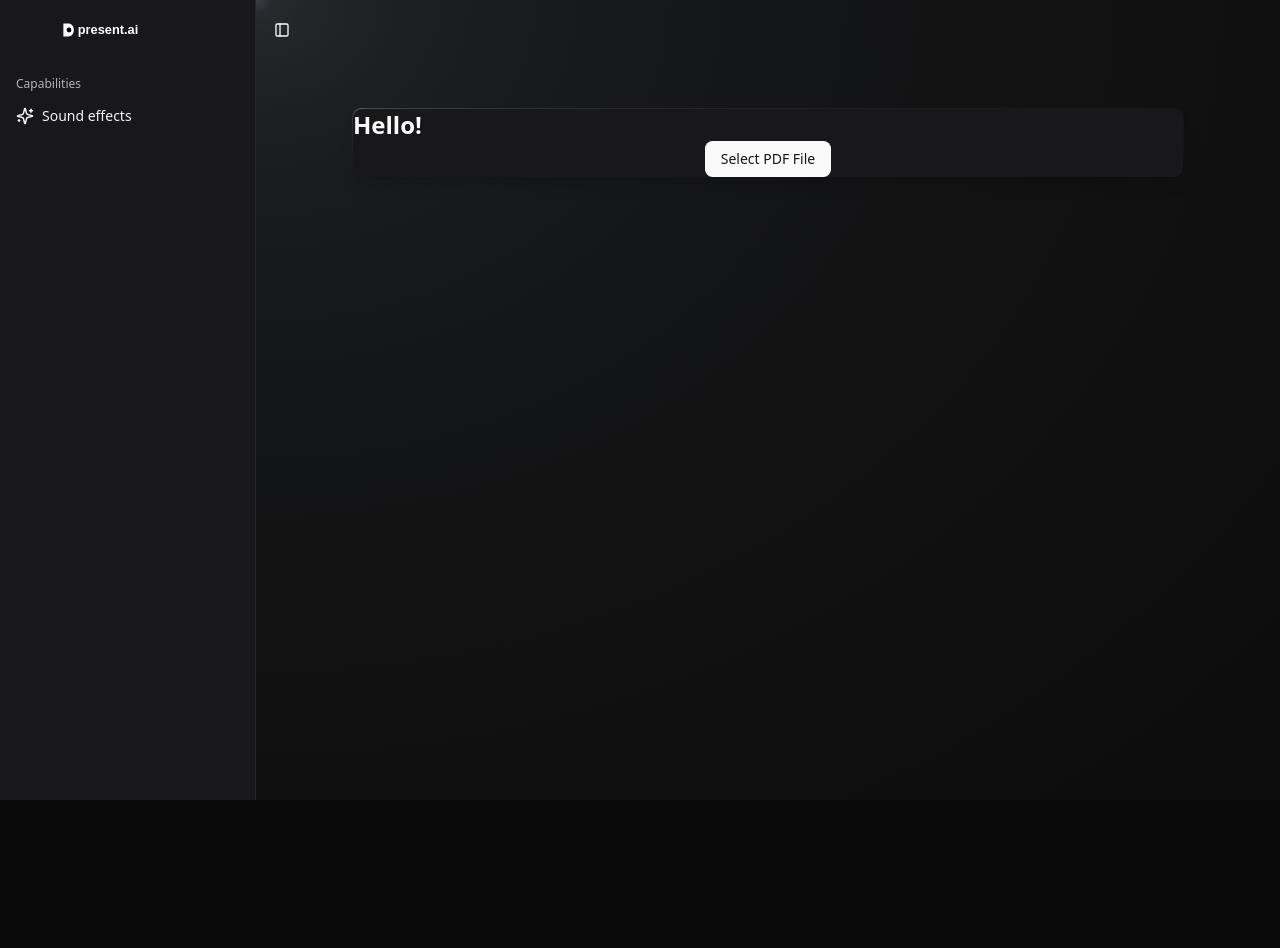
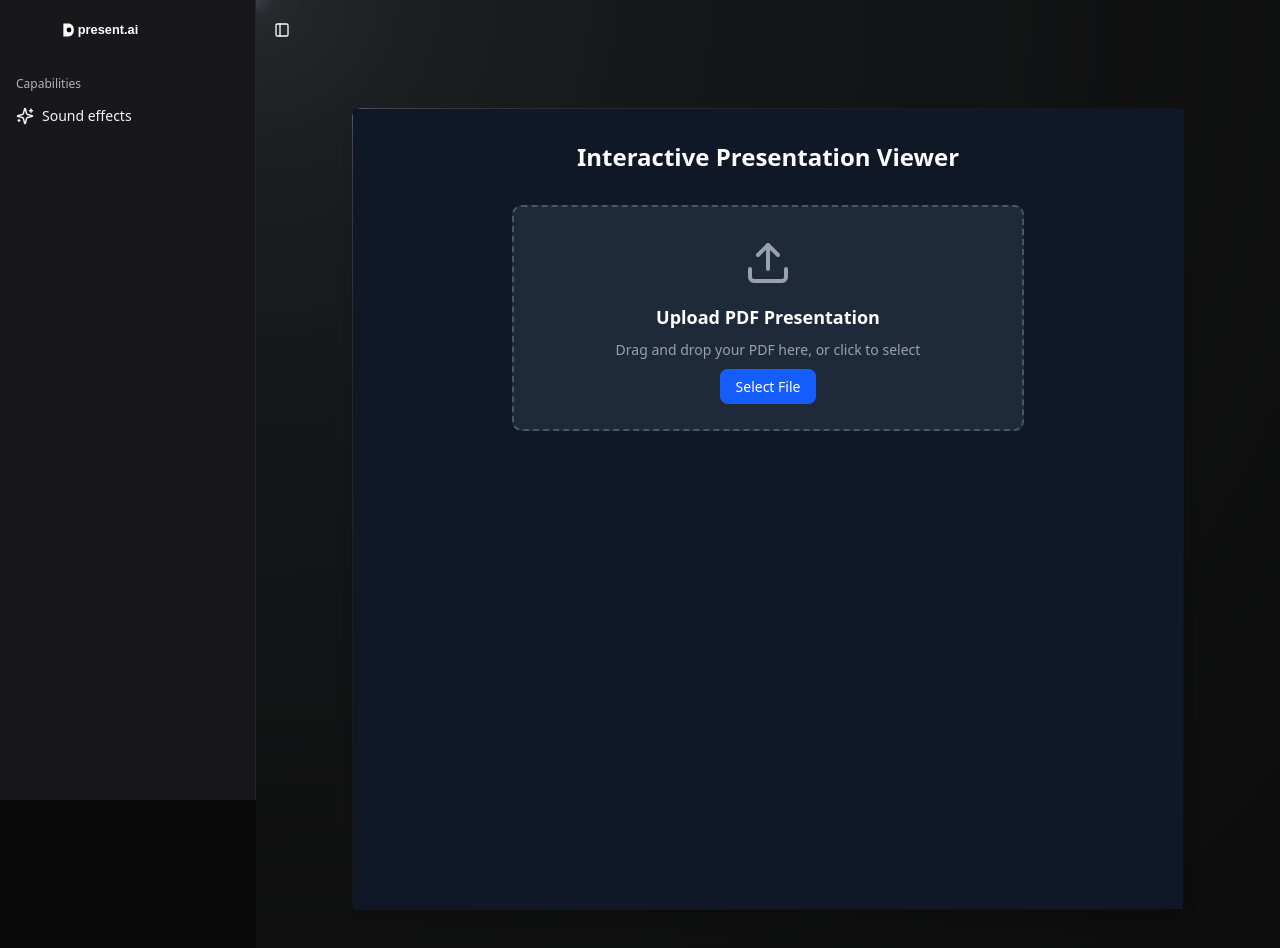
Before and after one commit to liezl200/frontend-present-ai, a Next.js app: page / in a window 1280 px wide. Shown: the top 948 px of the page. Before the commit the page ends 800 px from the top, so only its background shows below. Built offline with nearby package versions, Linux system fonts and the light colour scheme; no server answers.

Commit message:
convert pdf to slideshow w buttons

```diff
--- a/app/page.tsx
+++ b/app/page.tsx
@@ -1,58 +1,73 @@
 'use client';
 
-import { formatDistanceToNow } from 'date-fns';
-import Image from 'next/image';
-import { useState } from 'react';
-
-import { AudioPlayer } from '@/components/audio-player';
-import { InputSoundEffect } from '@/components/input-sound-effect';
-import { InputPdfFile } from '@/components/input-pdf-file';
-
-import { Card, CardContent } from '@/components/ui/card';
-import { ScrollArea } from '@/components/ui/scroll-area';
-import { Separator } from '@/components/ui/separator';
-import { Switch } from '@/components/ui/switch';
-import { cn } from '@/lib/utils';
-import type { GeneratedSoundEffect } from '@/types';
+import { useState, useCallback } from 'react';
+import { FileUpload } from '@/components/file-upload';
+import { VideoControls } from '@/components/video-controls';
 
 export default function Page() {
-  const [soundEffects, setSoundEffects] = useState<GeneratedSoundEffect[]>([]);
-  const [selectedEffect, setSelectedEffect] = useState<GeneratedSoundEffect | null>(null);
-  const [autoplay, setAutoplay] = useState(true);
+  const [file, setFile] = useState<File | null>(null);
+  const [isPlaying, setIsPlaying] = useState(false);
+  const [currentSlide, setCurrentSlide] = useState(1);
+  const [handRaised, setHandRaised] = useState(false);
 
-  const handlePendingSoundEffect = (prompt: string) => {
-    const pendingEffect: GeneratedSoundEffect = {
-      id: crypto.randomUUID(),
-      prompt,
-      audioBase64: '',
-      createdAt: new Date(),
-      status: 'loading',
-    };
-    setSoundEffects((prev) => [pendingEffect, ...prev]);
-    setSelectedEffect(pendingEffect);
-    return pendingEffect.id;
-  };
+  // Placeholder for total slides - this would come from backend processing
+  const totalSlides = 10;
 
-  const updatePendingEffect = (id: string, effect: GeneratedSoundEffect) => {
-    setSoundEffects((prev) =>
-      prev.map((item) => (item.id === id ? { ...effect, status: 'complete' as const } : item))
-    );
-    setSelectedEffect((current) =>
-      current?.id === id ? { ...effect, status: 'complete' as const } : current
-    );
-  };
+  const handleFileSelect = useCallback((selectedFile: File) => {
+    setFile(selectedFile);
+    // Here you would typically upload the file to your backend
+    console.log('Selected PDF file:', selectedFile.name);
+  }, []);
+
+  const handlePlayPause = useCallback(() => {
+    setIsPlaying(prev => !prev);
+  }, []);
+
+  const handleRewind = useCallback(() => {
+    setCurrentSlide(1);
+    setIsPlaying(false);
+  }, []);
+
+  const handleRaiseHand = useCallback(() => {
+    setHandRaised(prev => !prev);
+    // Here you would typically notify the backend about the hand raise
+  }, []);
 
   return (
-    <div>
-      <div className="container mx-auto">
-        <h1 className="text-2xl font-bold">Hello!</h1>
-        <div className="flex flex-1 flex-col justify-center">
-          <div className="mx-auto max-w-4xl">
-            <InputPdfFile onFileSelected={(file) => console.log('Selected PDF file:', file)} />
+    <div className="min-h-screen bg-gray-900">
+      <div className="container mx-auto px-4 py-8">
+        <h1 className="text-2xl font-bold text-center mb-8 text-white">Interactive Presentation Viewer</h1>
+
+        {!file ? (
+          <div className="max-w-lg mx-auto">
+            <FileUpload onFileSelect={handleFileSelect} />
           </div>
-        </div>
+        ) : (
+          <div className="max-w-4xl mx-auto">
+            <div className="bg-gray-800 rounded-lg shadow-xl p-4 mb-4 aspect-video border border-gray-700">
+              {/* This would be replaced with actual presentation viewer */}
+              <div className="h-full flex items-center justify-center bg-gray-800">
+                <p className="text-gray-300">
+                  Presentation Viewer - Slide {currentSlide}
+                  {handRaised && (
+                    <span className="ml-2 text-blue-400">(Hand Raised)</span>
+                  )}
+                </p>
+              </div>
+            </div>
+
+            <VideoControls
+              isPlaying={isPlaying}
+              onPlayPause={handlePlayPause}
+              onRewind={handleRewind}
+              onRaiseHand={handleRaiseHand}
+              currentSlide={currentSlide}
+              totalSlides={totalSlides}
+              handRaised={handRaised}
+            />
+          </div>
+        )}
       </div>
-
     </div>
   );
 }
--- /dev/null
+++ b/components/file-upload.tsx
@@ -0,0 +1,48 @@
+import React, { useCallback } from 'react';
+import { Upload } from 'lucide-react';
+
+interface FileUploadProps {
+  onFileSelect: (file: File) => void;
+}
+
+export function FileUpload({ onFileSelect }: FileUploadProps) {
+  const handleDrop = useCallback((e: React.DragEvent) => {
+    e.preventDefault();
+    const file = e.dataTransfer.files[0];
+    if (file && file.type === 'application/pdf') {
+      onFileSelect(file);
+    }
+  }, [onFileSelect]);
+
+  const handleFileInput = useCallback((e: React.ChangeEvent<HTMLInputElement>) => {
+    const file = e.target.files?.[0];
+    if (file && file.type === 'application/pdf') {
+      onFileSelect(file);
+    }
+  }, [onFileSelect]);
+
+  return (
+    <div
+      className="border-2 border-dashed border-gray-600 rounded-lg p-8 text-center hover:border-blue-400 transition-colors bg-gray-800"
+      onDragOver={(e) => e.preventDefault()}
+      onDrop={handleDrop}
+    >
+      <Upload className="w-12 h-12 mx-auto mb-4 text-gray-400" />
+      <h3 className="text-lg font-semibold mb-2 text-white">Upload PDF Presentation</h3>
+      <p className="text-gray-400 mb-4">Drag and drop your PDF here, or click to select</p>
+      <input
+        type="file"
+        accept=".pdf"
+        onChange={handleFileInput}
+        className="hidden"
+        id="file-upload"
+      />
+      <label
+        htmlFor="file-upload"
+        className="bg-blue-600 text-white px-4 py-2 rounded-md cursor-pointer hover:bg-blue-700 transition-colors"
+      >
+        Select File
+      </label>
+    </div>
+  );
+}
--- /dev/null
+++ b/components/video-controls.tsx
@@ -0,0 +1,60 @@
+import React from 'react';
+import { Play, Pause, RotateCcw, Hand } from 'lucide-react';
+
+interface VideoControlsProps {
+  isPlaying: boolean;
+  onPlayPause: () => void;
+  onRewind: () => void;
+  onRaiseHand: () => void;
+  currentSlide: number;
+  totalSlides: number;
+  handRaised: boolean;
+}
+
+export function VideoControls({
+  isPlaying,
+  onPlayPause,
+  onRewind,
+  onRaiseHand,
+  currentSlide,
+  totalSlides,
+  handRaised,
+}: VideoControlsProps) {
+  return (
+    <div className="bg-gray-800 shadow-xl rounded-lg p-4 border border-gray-700">
+      <div className="flex items-center justify-between mb-4">
+        <div className="flex space-x-4">
+          <button
+            onClick={onPlayPause}
+            className="p-2 rounded-full hover:bg-gray-700 transition-colors text-gray-300 hover:text-white"
+          >
+            {isPlaying ? <Pause className="w-6 h-6" /> : <Play className="w-6 h-6" />}
+          </button>
+          <button
+            onClick={onRewind}
+            className="p-2 rounded-full hover:bg-gray-700 transition-colors text-gray-300 hover:text-white"
+          >
+            <RotateCcw className="w-6 h-6" />
+          </button>
+          <button
+            onClick={onRaiseHand}
+            className={`p-2 rounded-full transition-colors ${
+              handRaised ? 'bg-blue-900 text-blue-400' : 'text-gray-300 hover:bg-gray-700 hover:text-white'
+            }`}
+          >
+            <Hand className="w-6 h-6" />
+          </button>
+        </div>
+        <div className="text-gray-300">
+          Slide {currentSlide} of {totalSlides}
+        </div>
+      </div>
+      <div className="w-full bg-gray-700 rounded-full h-1">
+        <div
+          className="bg-blue-500 h-1 rounded-full transition-all"
+          style={{ width: `${(currentSlide / totalSlides) * 100}%` }}
+        ></div>
+      </div>
+    </div>
+  );
+}
```
